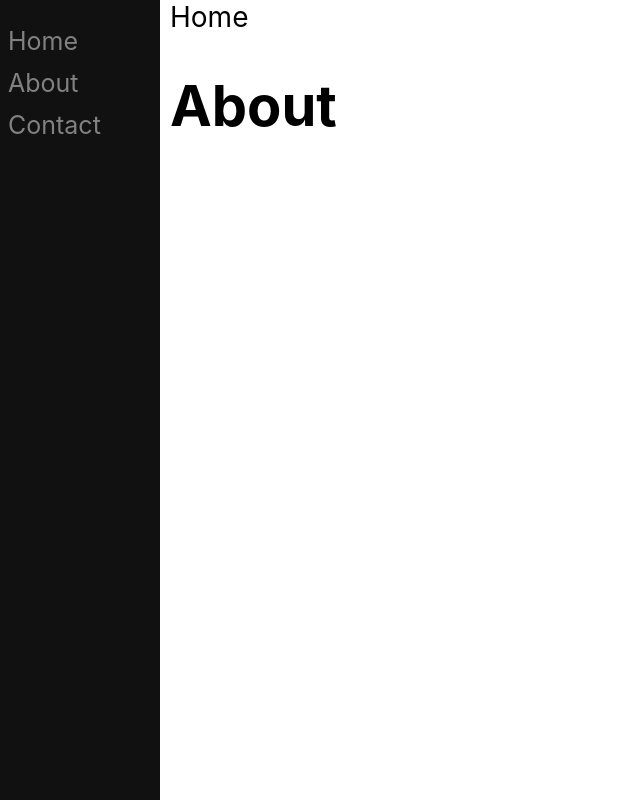
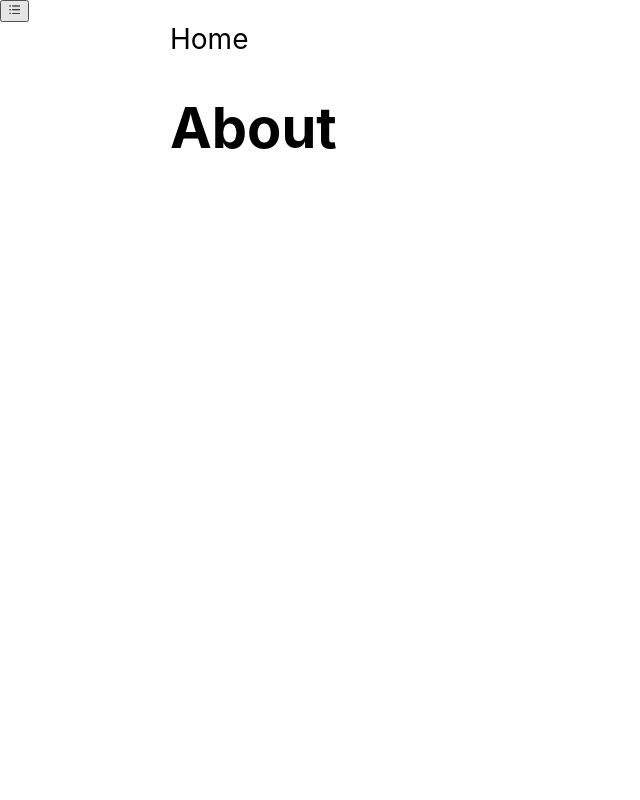
Before and after one commit to real-world-frontend-design/Hue_Frontend_Next_TS, a Next.js app: page /about in a window 1280 px wide. Shown: the whole page, without its empty margins (0-640 px from the left). Built offline with nearby package versions, Linux system fonts and the light colour scheme.

Commit message:
feat: toggling state added for side navbar
Signed-off-by: Rahul-D78 <rahulparida933@gmail.com>

```diff
--- a/components/commons/NavBar.tsx
+++ b/components/commons/NavBar.tsx
@@ -1,12 +1,32 @@
-import React from "react";
+import React, { useState } from "react";
+import styles from '../../styles/Navbar.module.css';
+import { AiOutlineBars } from "react-icons/ai";
 
 const Navbar = () => {
 
-  return (
-    <>
-    Navbar
-    </>
-  );
+    const [isCollapsed, setCollapsed] = useState(false);
+
+    const showSideBar = () => setCollapsed(!isCollapsed);
+
+    return (
+        <div>
+            <button
+                onClick={showSideBar}
+            >
+                <AiOutlineBars />
+            </button>
+            {isCollapsed ? (
+            <nav className={styles.sidenav}>
+                <button>
+                <AiOutlineBars onClick={showSideBar}/>
+                </button>
+                <a href="#">Home</a>
+                <a href="#">About</a>
+                <a href="#">Contact</a>
+            </nav>
+            ) : null}
+        </div>
+    );
 };
 
 export default Navbar;
--- a/package.json
+++ b/package.json
@@ -12,7 +12,8 @@
     "axios": "^0.21.1",
     "next": "11.0.1",
     "react": "17.0.2",
-    "react-dom": "17.0.2"
+    "react-dom": "17.0.2",
+    "react-icons": "^4.2.0"
   },
   "devDependencies": {
     "@types/react": "17.0.14",
--- a/pages/about.tsx
+++ b/pages/about.tsx
@@ -1,14 +1,11 @@
 import Link from "next/link";
 import styles from "../styles/Navbar.module.css"
+import Navbar  from '../components/commons/NavBar';
 
 export default function about() {
     return (
         <div>
-            <div className={styles.sidenav}>
-                <a href="#">Home</a>
-                <a href="#">About</a>
-                <a href="#">Contact</a>
-            </div>
+            <Navbar/>
             <div className={styles.main}>
                 <Link href="/">
                     <a>Home</a>
```
Also changed, not shown: 1 other file (tests, documents, lock files or other folders).
